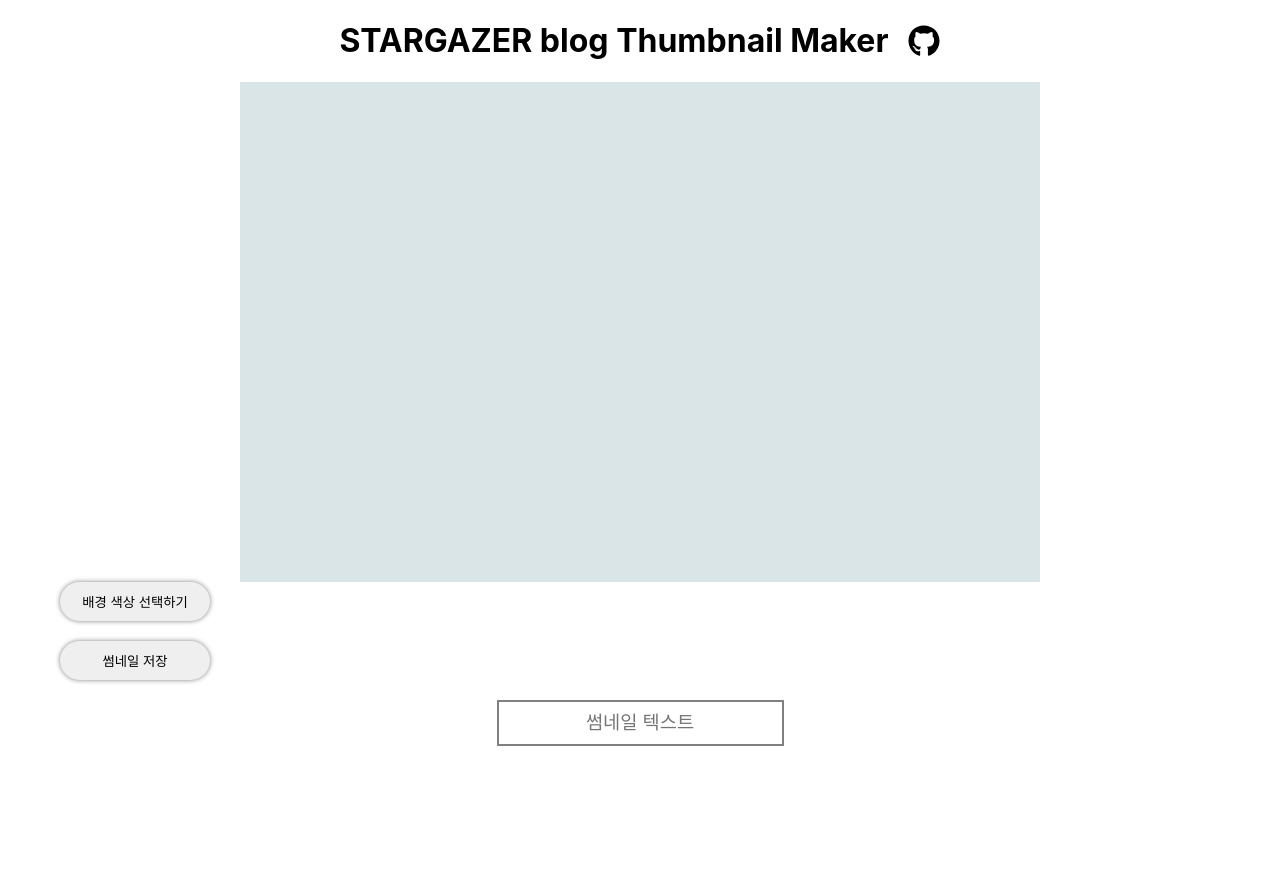
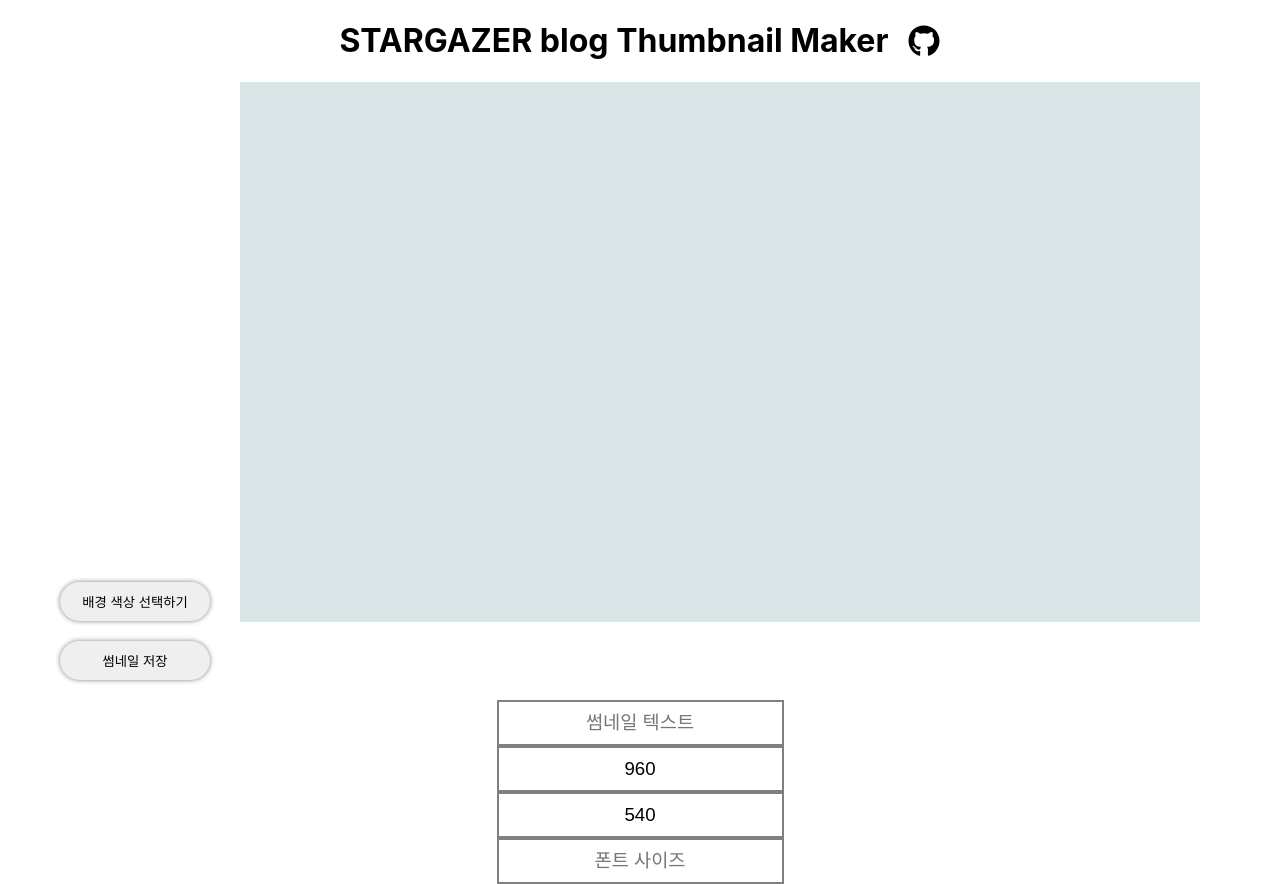
Before and after one commit to HarenKei/Thumbnail_Maker, a React (Create React App) app: page / in a window 1280 px wide. Before the commit the page ends 800 px from the top, so only its background shows below. Built offline with nearby package versions, Linux system fonts and the light colour scheme.

Commit message:
Update App.js : Add Canvas size adjustment function

```diff
--- a/src/App.js
+++ b/src/App.js
@@ -14,15 +14,19 @@ const App = () =>{
   const [showButton, setShowButton] = useState(false);
   const canvas = useRef(null);
   const [thumbText, setThumbText] = useState('');
+  const [textSize, setTextSize] = useState('');
+  const [cnvsWidth, setCnvsWidth] = useState(960);
+  const [cnvsHeight, setCnvsHeight] = useState(540);
   var thumbName ='';
 
   useEffect(() => {
+    var txtSize = textSize;
       const ctx = canvas.current.getContext("2d")
       //Start of canvas useEffect
       ctx.fillStyle= color
-      ctx.fillRect(0, 0, 960, 540)
+      ctx.fillRect(0, 0, cnvsWidth, cnvsHeight)
 
-      ctx.font = "60px Noto Sans CJK KR"
+      ctx.font = "80px Noto Sans CJK KR"
       ctx.fillStyle = "white"
       ctx.fillText(thumbText, (800/2), (500/2))
       ctx.textBaseline = "middle"
@@ -30,14 +34,14 @@ const App = () =>{
       //End of canvas useEffect
 
       thumbName = thumbText; //For Making Thumbnail file name.
-  }, [canvas, thumbText, color])
+  }, [canvas, thumbText, color, cnvsWidth, cnvsHeight])
 
   const onDownloadBtn = () =>{
-    const card = canvas.current;
+    const CurCanvas = canvas.current;
 
     domtoimage //제작된 썸네일 다운로드
 
-      .toBlob(card)
+      .toBlob(CurCanvas)
       .then((blob,) => {
         saveAs(blob, thumbName);
       });
@@ -59,8 +63,8 @@ return (
     <div id="divCanvas">
       <canvas
         ref={ canvas }
-        width="800px"
-        height="500px"
+        width= {cnvsWidth}
+        height= {cnvsHeight}
       /> {/*캔버스 크기 가변적으로 고치고 싶음*/}
     </div> {/* End of divCanvas */}
 
@@ -89,6 +93,24 @@ return (
           onChange = {e=> setThumbText(e.target.value)}
         />
       </div> { /* End of divTextInput */ }
+    <div id = "divCnavsWidth">
+      <input type = "text" placeholder = "width"
+        value = { cnvsWidth }
+        onChange = {e => setCnvsWidth(e.target.value)}
+      />
+    </div>
+    <div id = "divCnavsHeight">
+      <input type = "text" placeholder = "height"
+        value = { cnvsHeight }
+        onChange = {e => setCnvsWidth(e.target.value)}
+      />
+    </div>
+    <div id="divTextSize">
+      <input type = "text" placeholder = "폰트 사이즈"
+        value = { textSize }
+        onChange = {e => setTextSize(e.target.value)}
+      />
+    </div> { /* End of divTextSize */}
 
     </div> {/* End of divCanvasAdjustment */}
 
```
